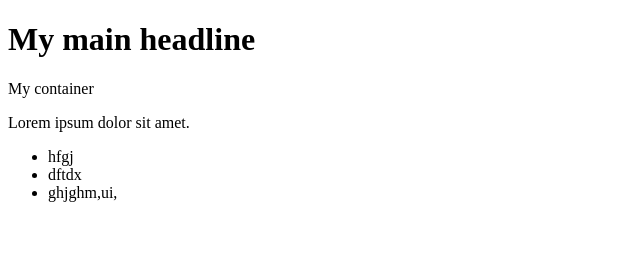
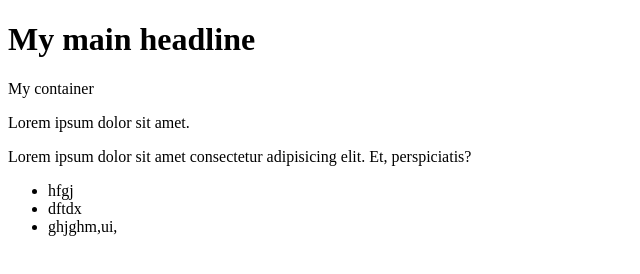
Before and after one commit to webkordins/eee, a plain HTML site: page index.html in a window 1280 px wide. Shown: the whole page, without its empty margins (0-640 px from the left). Drawn offline with Linux system fonts and the light colour scheme.

Commit message:
addd second paragraph

```diff
--- a/index.html
+++ b/index.html
@@ -14,6 +14,9 @@
   <p>
     Lorem ipsum dolor sit amet.
   </p>
+  <p>
+    Lorem ipsum dolor sit amet consectetur adipisicing elit. Et, perspiciatis?
+  </p>
   <ul>
     <li>hfgj</li>
     <li>dftdx</li>
```
